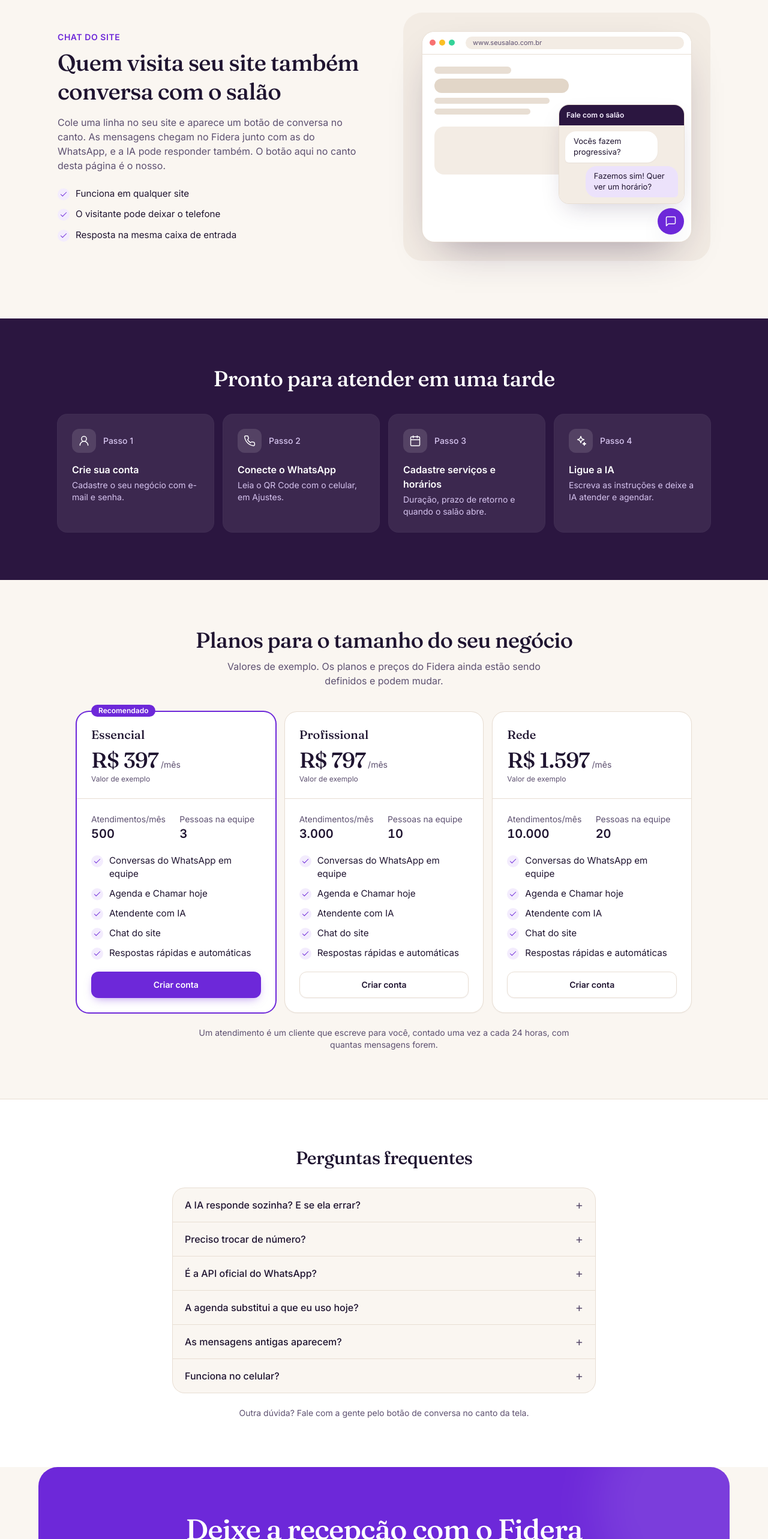
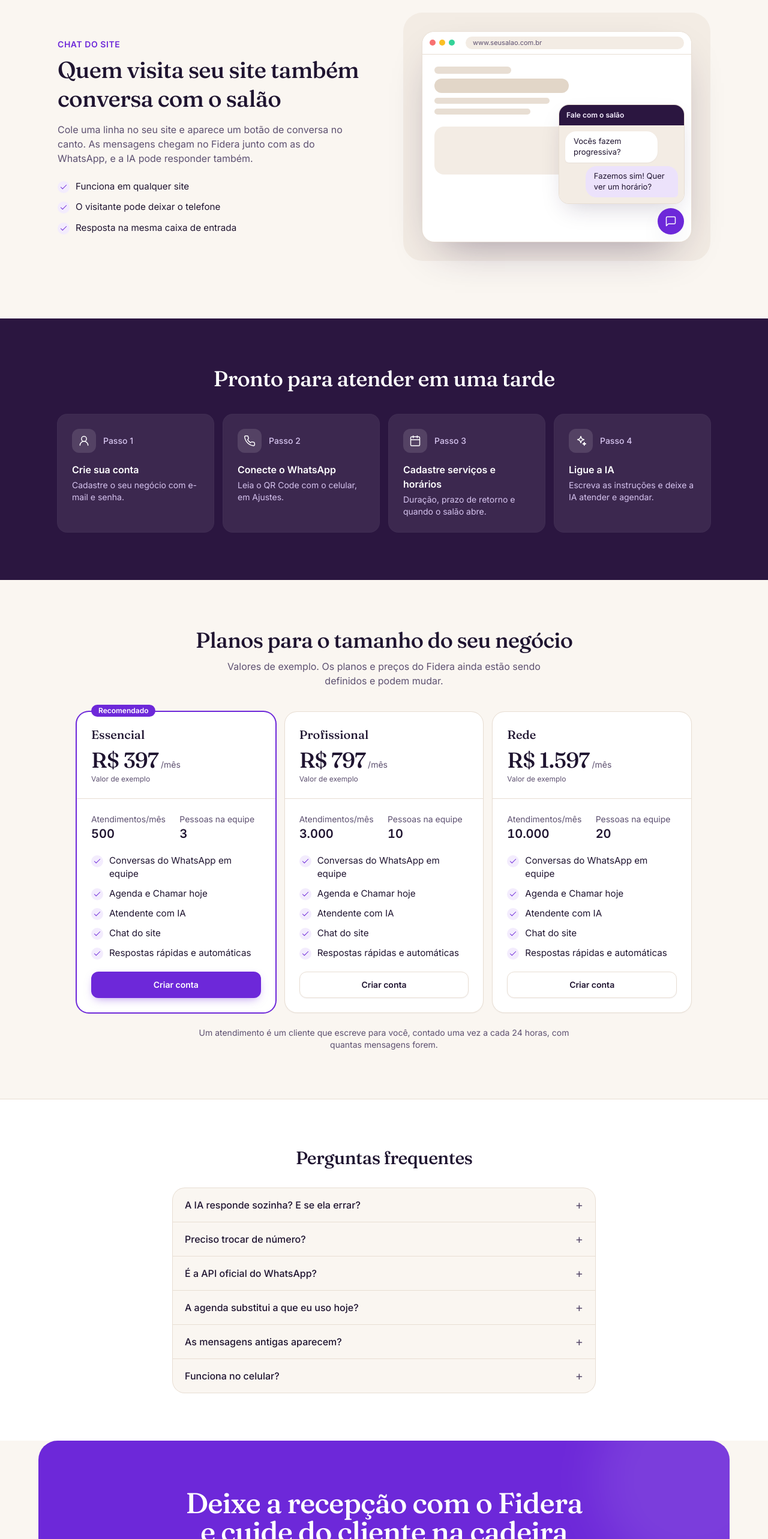
Before and after one commit to William-Koerich/fidera-crm, a Next.js app: page / in a window 1280 px wide. Shown: the part 3460-6026 px from the top of the page at 60% size. Built offline with nearby package versions, Linux system fonts and the light colour scheme.

Commit message:
fix(home): remove the website chat from the home page for now

```diff
--- a/src/app/page.tsx
+++ b/src/app/page.tsx
@@ -1,6 +1,5 @@
 import type { Metadata } from "next";
 import Link from "next/link";
-import Script from "next/script";
 import type { ReactNode } from "react";
 import { Icon, type IconName } from "@/components/icons";
 import { Logo } from "@/components/logo";
@@ -14,8 +13,6 @@ export const metadata: Metadata = {
 };
 
 const SIGNUP = "/login?mode=signup";
-/** The Fidera team's own website chat: it lands in our inbox like any salon's would. Public by design. */
-const SITE_CHAT_KEY = "4403e12144854315ed299fbf99242be8";
 
 const HIGHLIGHTS: { icon: IconName; title: string; text: string }[] = [
   { icon: "sparkles", title: "Atendente com IA", text: "Responde, mostra horários livres e agenda sozinha, 24 horas." },
@@ -67,7 +64,7 @@ const FEATURES: { eyebrow: string; title: string; text: string; points: string[]
   {
     eyebrow: "Chat do site",
     title: "Quem visita seu site também conversa com o salão",
-    text: "Cole uma linha no seu site e aparece um botão de conversa no canto. As mensagens chegam no Fidera junto com as do WhatsApp, e a IA pode responder também. O botão aqui no canto desta página é o nosso.",
+    text: "Cole uma linha no seu site e aparece um botão de conversa no canto. As mensagens chegam no Fidera junto com as do WhatsApp, e a IA pode responder também.",
     points: ["Funciona em qualquer site", "O visitante pode deixar o telefone", "Resposta na mesma caixa de entrada"],
     visual: <WebchatMock />,
   },
@@ -354,9 +351,6 @@ export default function Home() {
                 </details>
               ))}
             </div>
-            <p className="mt-6 text-center text-sm text-text-muted">
-              Outra dúvida? Fale com a gente pelo botão de conversa no canto da tela.
-            </p>
           </div>
         </section>
 
@@ -390,9 +384,6 @@ export default function Home() {
           </Link>
         </div>
       </footer>
-
-      {/* Our own website chat: messages land in the Fidera team's inbox. */}
-      <Script src="/widget.js" data-key={SITE_CHAT_KEY} strategy="lazyOnload" />
     </div>
   );
 }
```
